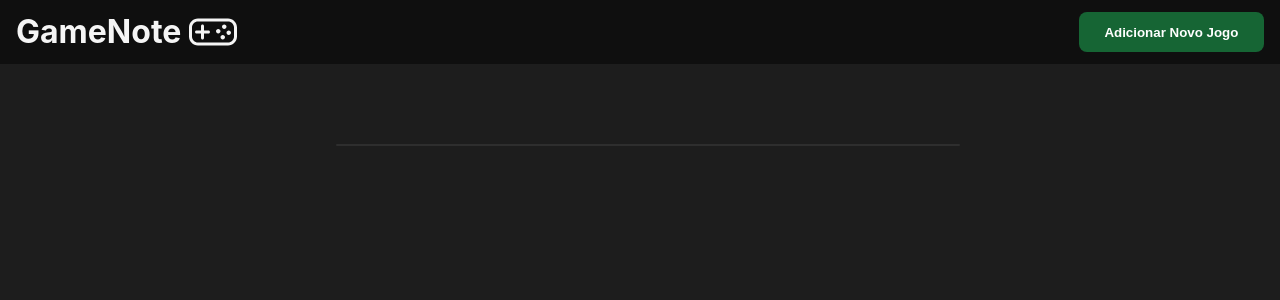
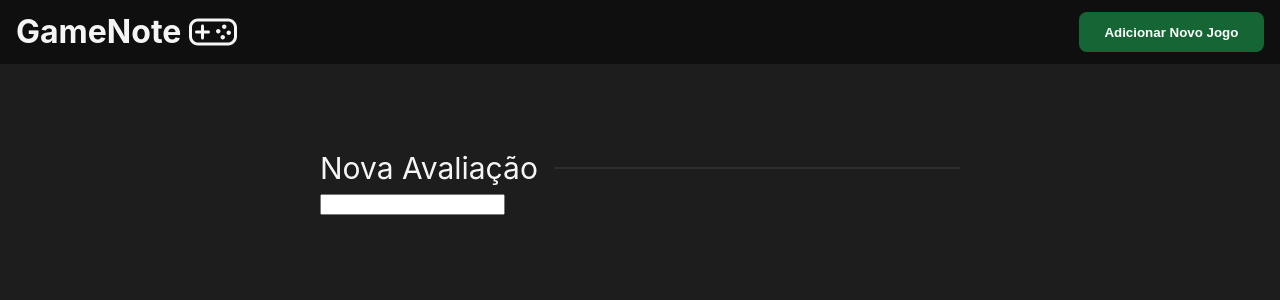
Before and after one commit to ViniciusSilvaSant0s/game-note, a Vue app: page /game/create in a window 1280 px wide. Shown: the top 300 px of the page. Built offline with nearby package versions, Linux system fonts and the light colour scheme.

Commit message:
Iniciando estruturação da página de criação de avaliação

```diff
--- a/src/views/game/GameForm.vue
+++ b/src/views/game/GameForm.vue
@@ -4,6 +4,12 @@
 
 <template>
     <BaseContent>
-        <div>Funcionando</div>
+        <template #title>Nova Avaliação</template>
+
+        <template #body>
+            <form>
+                <input type="text">
+            </form>
+        </template>
     </BaseContent>
 </template>
```
